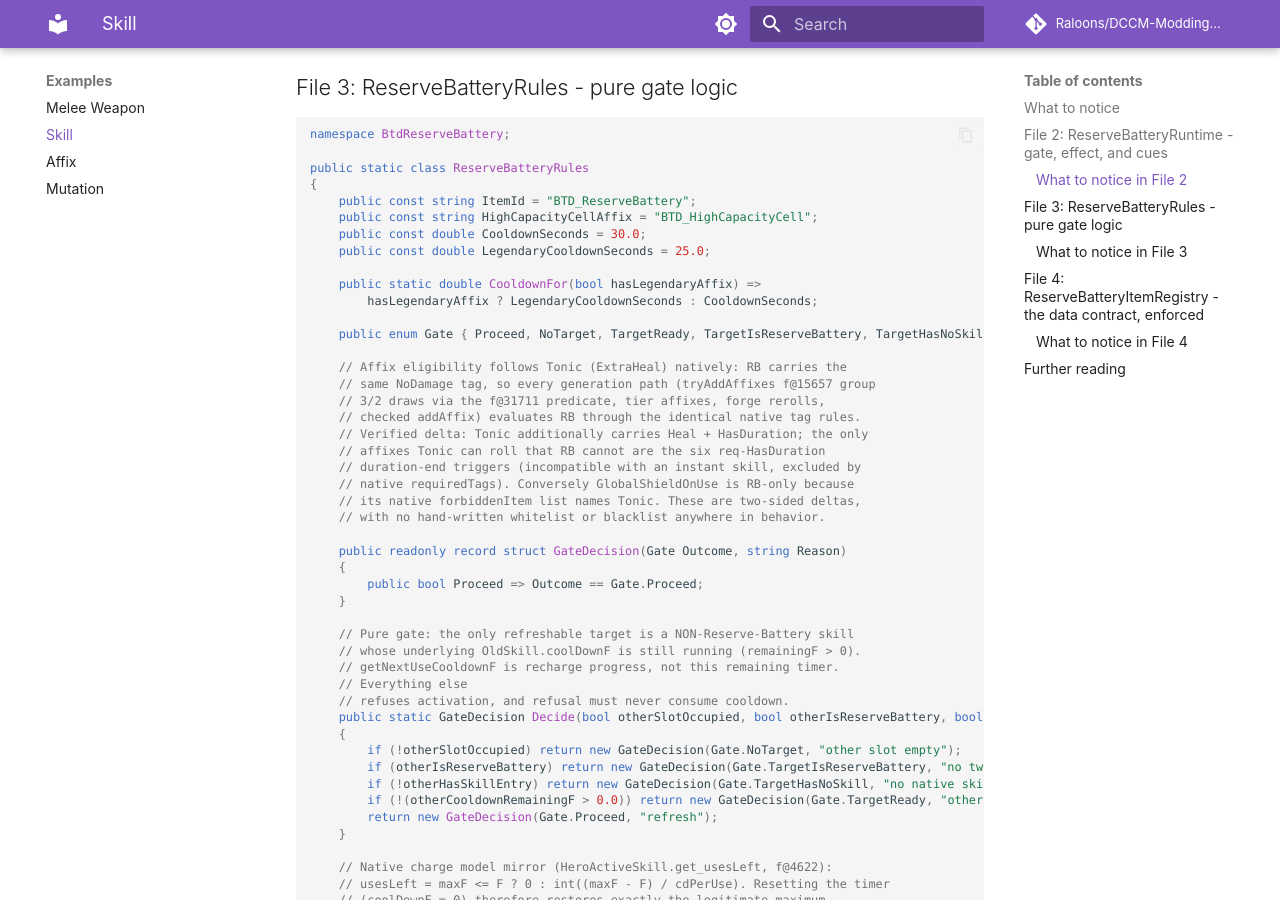
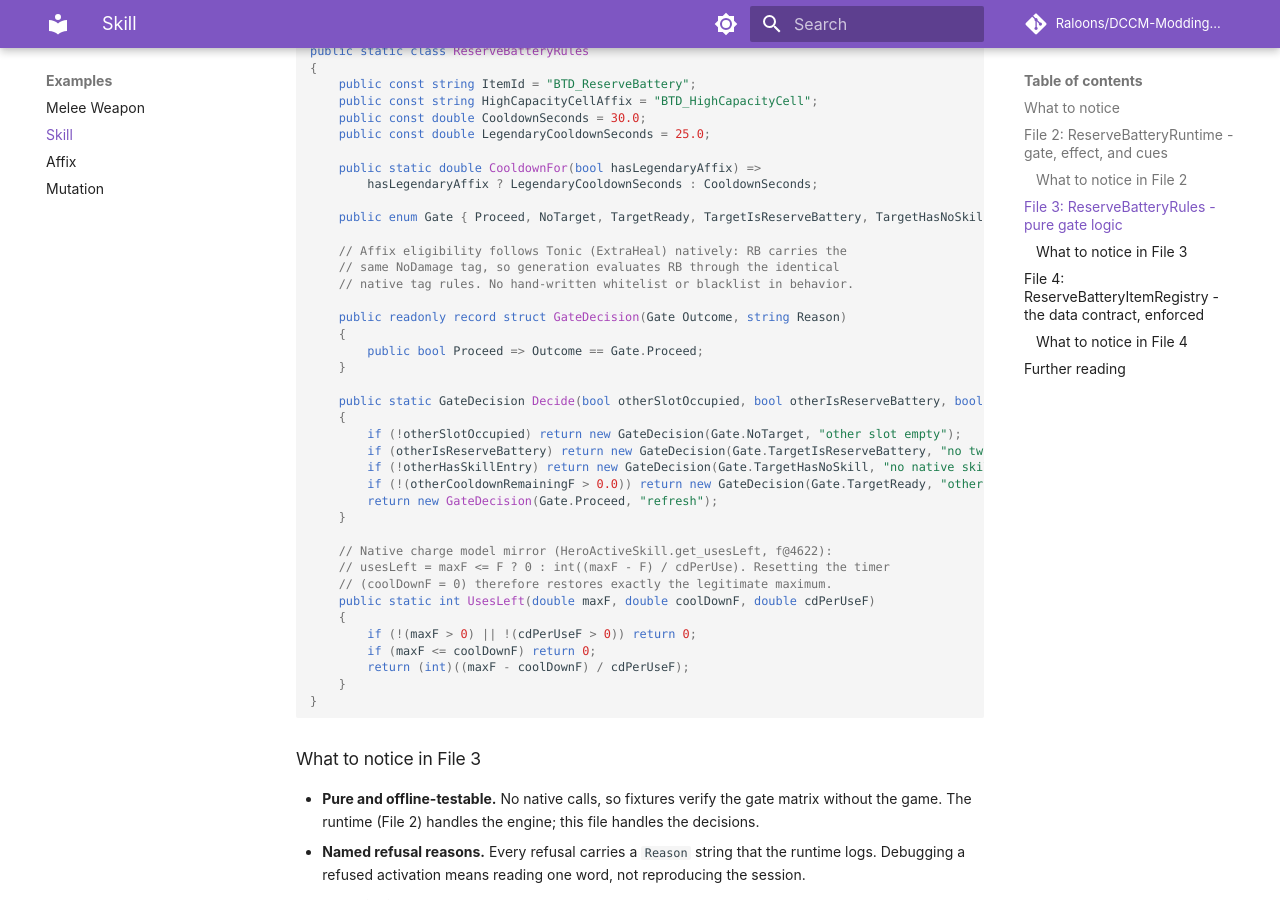
Before and after one commit to Raloons/DCCM-Modding-Handbook, an MkDocs documentation site: the page built from docs/examples/skill.md, in a window 1280 px wide and 900 px high, scrolled down 4719 px. Built offline with MkDocs 1.6.1 and Material for MkDocs 9.7.7, drawn with Linux system fonts in a browser that asks for light colours; comment, search, counter and statistics services are not loaded; some of the changed text lies outside the part shown.

Commit message:
Trim redundant code comments in examples; keep non-obvious rationale

```diff
--- a/docs/examples/skill.md
+++ b/docs/examples/skill.md
@@ -71,9 +71,8 @@ public static class ReserveBatteryRuntime
 
     // Gate BEFORE any native activation work: a rejected use must not consume
     // cooldown, kill entities, or play success effects (the denied cue remains).
-    // Mirrors the verified native
-    // order (onActiveSkill starts cooldown, then dispatches useSkillItem), so
-    // the gate has to live here, not in Use.
+    // Mirrors the verified native order (onActiveSkill starts cooldown, then
+    // dispatches useSkillItem), so the gate has to live here, not in Use.
     public static void Activation(OrigActivation orig, dc.tool.hero.HeroActiveSkillsManager self, int id, double ratio)
     {
         InventItem? item = null;
@@ -87,7 +86,7 @@ public static class ReserveBatteryRuntime
             {
                 Log.Information("ReserveBattery activation refused ({Reason}); cooldown untouched", reason);
                 PlayDeniedCue();
-                return; // genuine no-op: orig never runs, no cooldown consumed
+                return;
             }
         }
         catch (Exception ex)
@@ -135,8 +134,6 @@ public static class ReserveBatteryRuntime
         }
     }
 
-    // Native slot scan: the other equipped skill is whatever non-RB item sits
-    // in a different active slot and still has a live HeroActiveSkill entry.
     internal static bool TryFindRefreshTarget(
         dc.tool.hero.HeroActiveSkillsManager manager, int activatorSlot,
         out InventItem? target, out string reason)
@@ -182,10 +179,6 @@ public static class ReserveBatteryRuntime
         return false;
     }
 
-    // Success-only blue pulse: a small elecNova pop centered on the Beheaded.
-    // This presentation call creates no attack object. Native on-use affixes
-    // remain part of the enclosing activation. Called only after a successful refresh -
-    // the refused-activation and skipped-use paths return before reaching it.
     // Any failure is logged and swallowed: the refresh already applied.
     private static void PlaySuccessFlash(dc.tool.hero.HeroActiveSkillsManager manager)
     {
@@ -254,26 +247,14 @@ public static class ReserveBatteryRules
     public enum Gate { Proceed, NoTarget, TargetReady, TargetIsReserveBattery, TargetHasNoSkill }
 
     // Affix eligibility follows Tonic (ExtraHeal) natively: RB carries the
-    // same NoDamage tag, so every generation path (tryAddAffixes f@15657 group
-    // 3/2 draws via the f@31711 predicate, tier affixes, forge rerolls,
-    // checked addAffix) evaluates RB through the identical native tag rules.
-    // Verified delta: Tonic additionally carries Heal + HasDuration; the only
-    // affixes Tonic can roll that RB cannot are the six req-HasDuration
-    // duration-end triggers (incompatible with an instant skill, excluded by
-    // native requiredTags). Conversely GlobalShieldOnUse is RB-only because
-    // its native forbiddenItem list names Tonic. These are two-sided deltas,
-    // with no hand-written whitelist or blacklist anywhere in behavior.
+    // same NoDamage tag, so generation evaluates RB through the identical
+    // native tag rules. No hand-written whitelist or blacklist in behavior.
 
     public readonly record struct GateDecision(Gate Outcome, string Reason)
     {
         public bool Proceed => Outcome == Gate.Proceed;
     }
 
-    // Pure gate: the only refreshable target is a NON-Reserve-Battery skill
-    // whose underlying OldSkill.coolDownF is still running (remainingF > 0).
-    // getNextUseCooldownF is recharge progress, not this remaining timer.
-    // Everything else
-    // refuses activation, and refusal must never consume cooldown.
     public static GateDecision Decide(bool otherSlotOccupied, bool otherIsReserveBattery, bool otherHasSkillEntry, double otherCooldownRemainingF)
     {
         if (!otherSlotOccupied) return new GateDecision(Gate.NoTarget, "other slot empty");
```
Also changed, not shown: docs/examples/melee-weapon.md (+2 -12 lines), docs/examples/mutation.md (+1 -1 lines).
